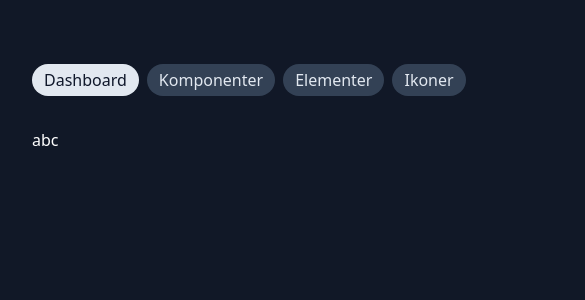
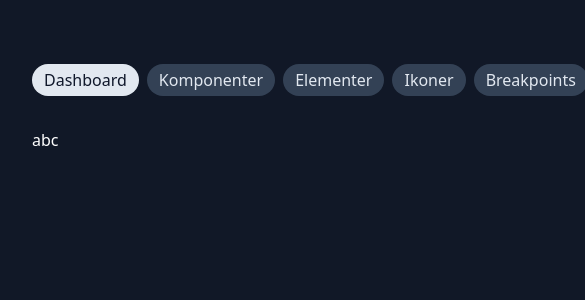
Before and after one commit to navikt/aksel-dashboard, a Next.js app in the folder dashboard/: page / in a window 390 px wide. Shown: the top 300 px of the page, 585 px wide, since content can reach past the window. Built offline with nearby package versions, Linux system fonts and the light colour scheme.

Commit message:
:art: Breakpoints-data

```diff
--- a/dashboard/comps/Nav.tsx
+++ b/dashboard/comps/Nav.tsx
@@ -28,6 +28,9 @@ export const Nav = () => {
       <Link href="/ikoner" passHref>
         <a className={classN("ikoner")}>Ikoner</a>
       </Link>
+      <Link href="/breakpoints" passHref>
+        <a className={classN("breakpoints")}>Breakpoints</a>
+      </Link>
     </div>
   );
 };
--- /dev/null
+++ b/dashboard/pages/api/breakpoints.ts
@@ -0,0 +1,45 @@
+import { getFile } from "../../lib";
+
+const regex = new RegExp(/\d*(min-width|max-width):\s*(\d+\s?)(px|rem|em)/g);
+
+export default async function handler(req, res) {
+  const file = await getFile();
+
+  const filtered = file.css.mediaQueries.filter((x: string) =>
+    ["rem)", "em)", "px)"].some((y) => x.includes(y))
+  );
+
+  const all: string[] = [];
+  const minMax: string[] = [];
+  filtered.forEach((x) => {
+    const val = x.match(regex);
+
+    val && val.forEach((y) => all.push(y.split(": ")[1]));
+    val && val.forEach((y) => minMax.push(y.split(": ")[0]));
+  });
+
+  const breakCounts = {};
+  all.forEach(function (x) {
+    breakCounts[x] = (breakCounts[x] || 0) + 1;
+  });
+
+  const minMaxcounts = {};
+  minMax.forEach(function (x) {
+    minMaxcounts[x] = (minMaxcounts[x] || 0) + 1;
+  });
+
+  const breaks = Object.entries(breakCounts)
+    .map(([key, val]) => ({
+      val: key,
+      used: val as string,
+    }))
+    .sort((a, b) => (a.used > b.used ? -1 : 1));
+
+  const data = {
+    minMax: minMaxcounts,
+    breakpoints: breaks,
+    unique: breaks.length,
+  };
+
+  res.status(200).json(data ?? {});
+}
--- /dev/null
+++ b/dashboard/pages/breakpoints/index.tsx
@@ -0,0 +1,34 @@
+import ICONS from "@navikt/ds-icons/meta.json";
+import useSWR from "swr";
+import { Layout } from "../../comps/Layout";
+import { fetcher } from "../../lib/fetcher";
+
+const Eksempel = () => {
+  const { data, error } = useSWR(`/api/breakpoints`, fetcher);
+
+  if (error) {
+    console.log(error);
+    return <Layout>failed to load </Layout>;
+  }
+  if (!data) return <Layout>loading...</Layout>;
+
+  return (
+    <Layout>
+      <div>
+        <div className="grid gap-2 mb-16"></div>
+        <h2 className="text-xl mb-4">Heading</h2>
+        <div className="grid gap-2 mb-16"></div>
+      </div>
+    </Layout>
+  );
+};
+
+export async function getStaticProps() {
+  return {
+    props: {
+      icons: ICONS.map((x) => x.name),
+    },
+  };
+}
+
+export default Eksempel;
```
